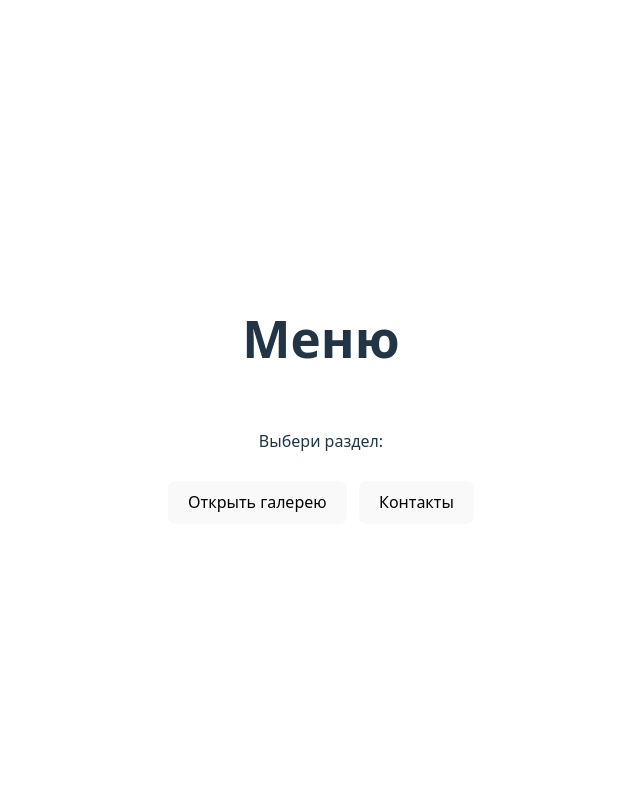
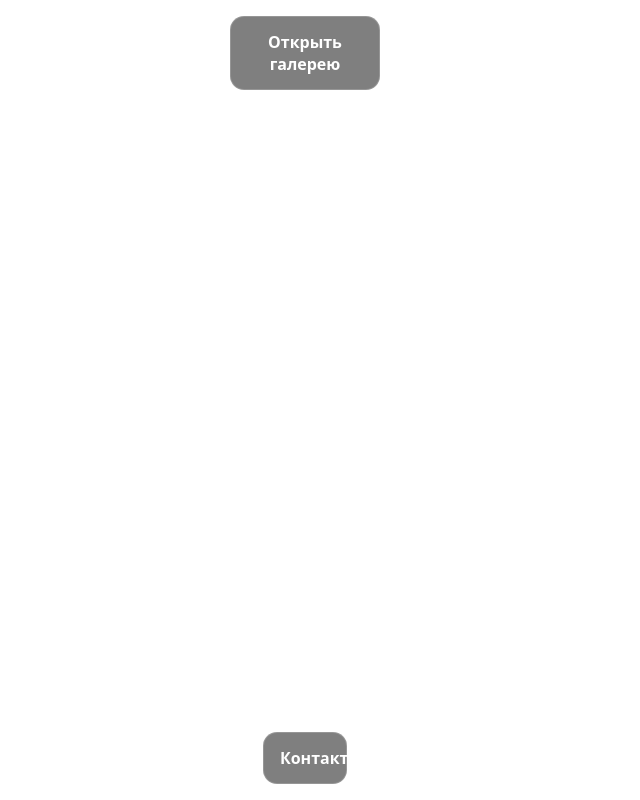
Before and after one commit to LukasMindeli/tg-gallery, a React (Vite) app in the folder webapp/: page / in a window 1280 px wide. Shown: the whole page, without its empty margins (319-959 px from the left). Built offline with nearby package versions, Linux system fonts and the light colour scheme.

Commit message:
Redesign menu: top/bottom buttons, remove text, translucent black

```diff
--- a/webapp/src/pages/Menu.jsx
+++ b/webapp/src/pages/Menu.jsx
@@ -1,18 +1,57 @@
 import { Link } from "react-router-dom";
+
+const btnStyle = {
+  width: "calc(100% - 32px)",
+  maxWidth: 520,
+  padding: "14px 16px",
+  borderRadius: 14,
+  border: "1px solid rgba(255,255,255,0.18)",
+  background: "rgba(0,0,0,0.5)", // чёрный 50%
+  color: "white",
+  fontSize: 16,
+  fontWeight: 700,
+};
 
 export default function Menu() {
   return (
-    <div className="menu">
-      <h1>Меню</h1>
-      <p>Выбери раздел:</p>
+    <div
+      style={{
+        width: "100vw",
+        minHeight: "100vh",
+        position: "relative",
+      }}
+    >
+      {/* Верхняя кнопка */}
+      <div
+        style={{
+          position: "fixed",
+          top: 16,
+          left: 0,
+          right: 0,
+          display: "flex",
+          justifyContent: "center",
+          zIndex: 1,
+        }}
+      >
+        <Link to="/gallery" style={{ textDecoration: "none" }}>
+          <button style={btnStyle}>Открыть галерею</button>
+        </Link>
+      </div>
 
-      <div style={{ display: "flex", gap: 12, justifyContent: "center" }}>
-        <Link to="/gallery">
-          <button>Открыть галерею</button>
-        </Link>
-
-        <Link to="/contacts">
-          <button>Контакты</button>
+      {/* Нижняя кнопка */}
+      <div
+        style={{
+          position: "fixed",
+          bottom: 16,
+          left: 0,
+          right: 0,
+          display: "flex",
+          justifyContent: "center",
+          zIndex: 1,
+        }}
+      >
+        <Link to="/contacts" style={{ textDecoration: "none" }}>
+          <button style={btnStyle}>Контакты</button>
         </Link>
       </div>
     </div>
```
